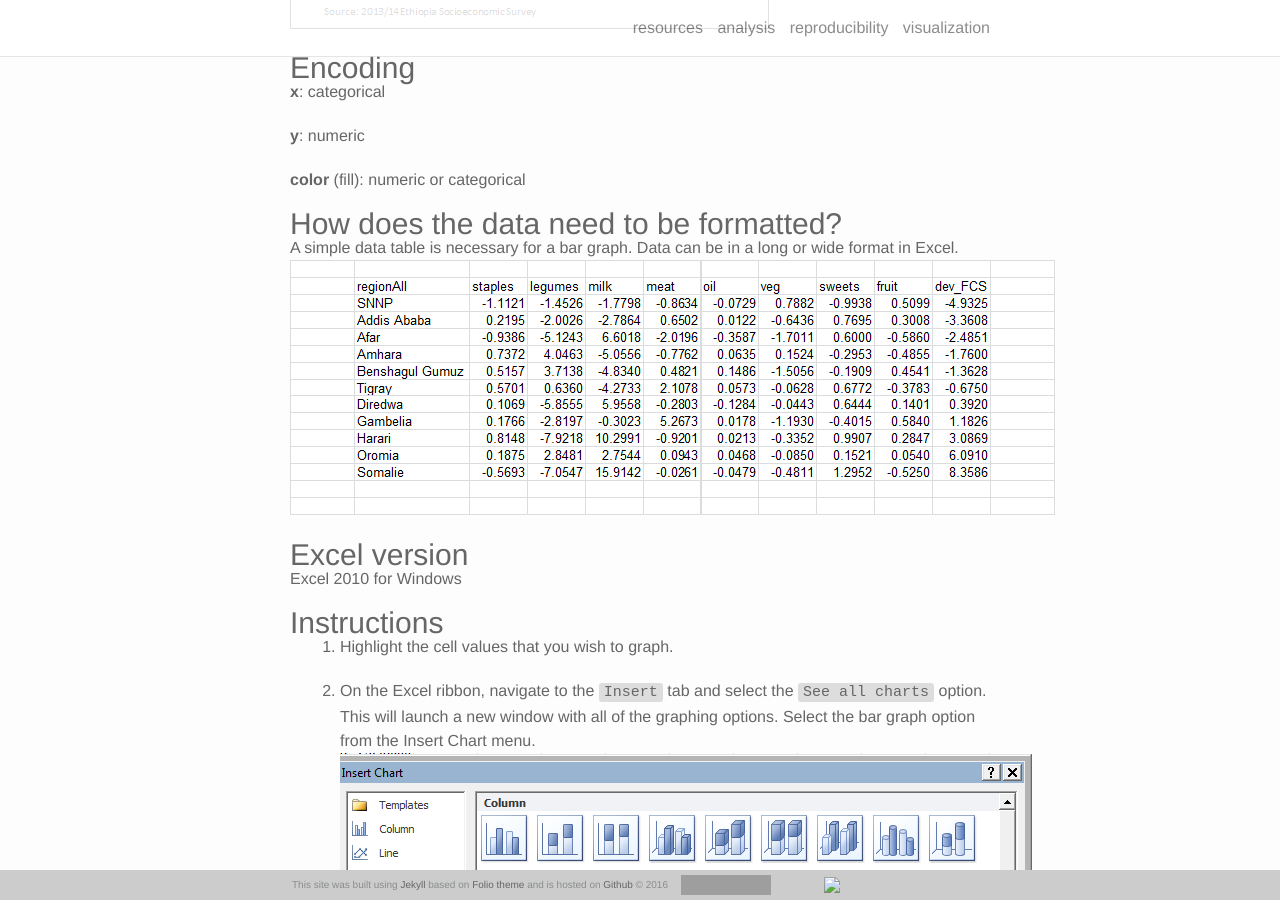
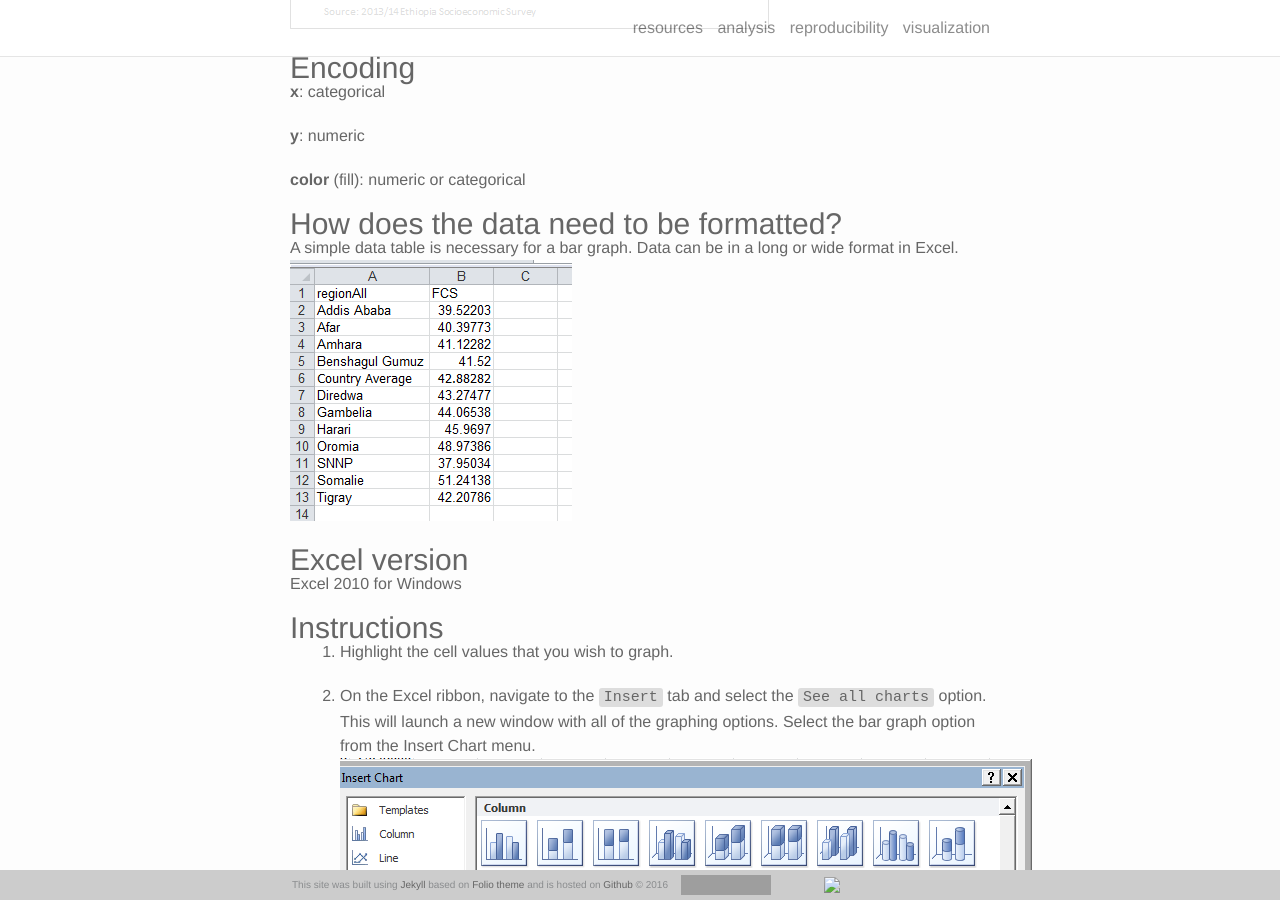
Before and after one commit to GeoCenter/resources, a Jekyll site: the page built from _posts/2016-10-26-bargraph.md, in a window 1280 px wide and 900 px high, scrolled down 586 px. Built offline with Jekyll 4.4.1, drawn with Linux system fonts in a browser that asks for light colours; nearby versions of some CDN libraries; grey boxes are pictures that could not be loaded.

Commit message:
Update 2016-10-26-bargraph.md

```diff
--- a/_posts/2016-10-26-bargraph.md
+++ b/_posts/2016-10-26-bargraph.md
@@ -6,6 +6,7 @@
 [Bar Graphs](https://en.wikipedia.org/wiki/Heat_map) are an effective visualization for comparing values across groups or categories. Bar graphs present grouped data as rectangular bars, where the length of each bar is proportion to the underlying data. In the tutorial below, we will demonstrate how to create a rotated, sorted bar graph.
 
 ### Example
+
 ![image1]({{ site.baseurl }}/img/Bar_final.png "Optional title")
 
 ### Encoding
@@ -17,7 +18,7 @@
 
 ### How does the data need to be formatted?
 A simple data table is necessary for a bar graph. Data can be in a long or wide format in Excel.
-![image1]({{ site.baseurl }}/img/DataFormatHeatmap.png "Optional title")
+![image1]({{ site.baseurl }}/img/Bar_data_structure.png "Optional title")
 
 ### Excel version
 Excel 2010 for Windows
```
